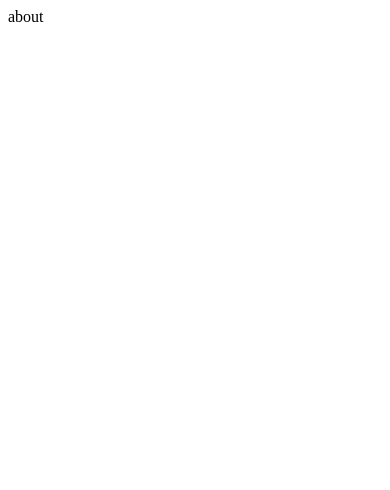
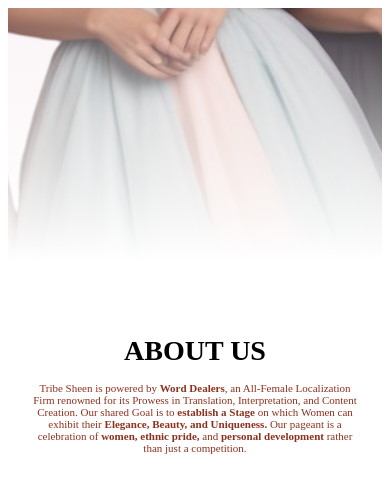
Before and after one commit to nishant0708/The_Tribe_Sheen, a React (Create React App) app: page / in a window 390 px wide. Shown: the top 490 px of the page. Built offline with nearby package versions, Linux system fonts and the light colour scheme.

Commit message:
About us

```diff
--- a/src/About/About.css
+++ b/src/About/About.css
@@ -0,0 +1,76 @@
+.About_us {
+  display: flex;
+  flex-direction: column;
+  justify-content: center;
+  align-items: center;
+
+  height: 30vh;
+  background:
+    linear-gradient(rgba(232, 201, 212, 0.2) 0%, rgba(255, 255, 255, 1)),
+    url('./assets/girls.png') center/cover no-repeat;
+
+  background-size: cover;
+  background-repeat: no-repeat;
+  /* position: relative; */
+}
+.about_main{
+    width: 100%;
+    position: relative;
+    background-color: #ff9bbd;
+}
+.about_content{
+    display: flex;
+    flex-direction: column;
+    justify-content: center;
+    align-items: center;
+    position: absolute;
+    top:200px;
+    /* background-color: #ff9bbd; */
+}
+.About_us h2 {
+  font-size: 58px;
+  margin:0
+
+}
+.About_us p {
+  text-align: center;
+  font-size: 17px;
+  color: #8d311e;
+  height: 10vh;
+
+
+
+  margin: 0;
+  padding: 20px 50px;
+}
+@media (max-width: 660px) {
+  .About_us h2 {
+    font-size: 30px;
+    bottom:-20px;
+  }
+  .About_us p{
+    height: 8vh;
+    font-size: 14px;
+    padding: 20px 40px;
+  }
+}
+@media (max-width: 570px) {
+
+    .About_us h2 {
+      font-size: 28px;
+
+    }
+    .About_us p{
+      height:6vh;
+      font-size:12px;
+      padding: 20px 30px;
+    }
+  }
+  @media (max-width: 500px) {
+
+    .About_us p{
+      height:10vh;
+      font-size:11px;
+      padding: 15px 20px;
+    }
+  }
--- a/src/About/About.jsx
+++ b/src/About/About.jsx
@@ -2,7 +2,19 @@ import React from 'react'
 import "./About.css"
 const About = () => {
   return (
-    <div>about</div>
+
+    <div className='About_us'>
+      <div className='about_main'>
+      <div className='about_content'>
+
+       <h2>ABOUT US</h2>
+       <p>Tribe Sheen is powered by <b>Word Dealers</b>, an All-Female Localization Firm renowned for its Prowess in Translation, Interpretation, and Content Creation. Our shared Goal is to <b>establish a Stage</b> on which Women can exhibit their <b>Elegance, Beauty, and Uniqueness.</b> Our pageant is a celebration of <b>women, ethnic pride,</b> and <b>personal development</b> rather than just a competition.</p>
+       </div>
+       </div>
+       </div>
+
+
+
   )
 }
 
--- /dev/null
+++ b/src/Contact/Contact.jsx
@@ -0,0 +1,11 @@
+import React from 'react'
+import './Contact.css'
+const Contact = () => {
+  return (
+    <div>
+
+    </div>
+  )
+}
+
+export default Contact
--- a/src/Home/Home.jsx
+++ b/src/Home/Home.jsx
@@ -1,9 +1,12 @@
 import React from 'react'
 import About from '../About/About'
+import Contact from '../Contact/Contact'
 
 const Home = () => {
   return (
-    <div> <About/></div>
+    <div> <About/>
+          <Contact/>
+    </div>
 
   )
 }
```
Also changed, not shown: src/About/assets/girls.png (added), src/Contact/Contact.css (added).
